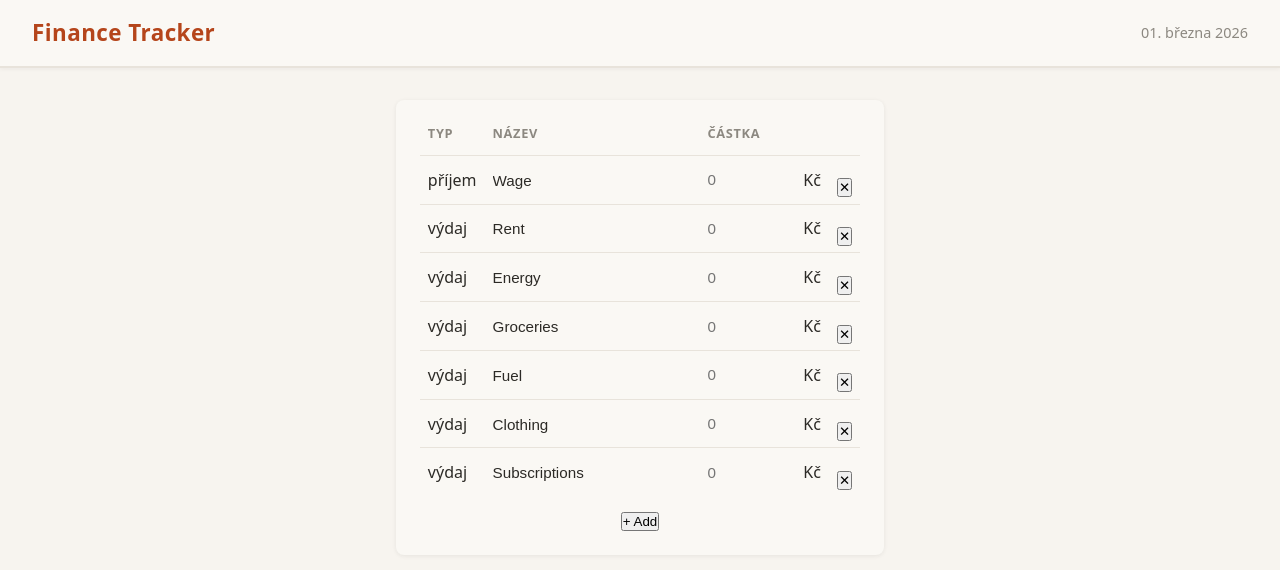
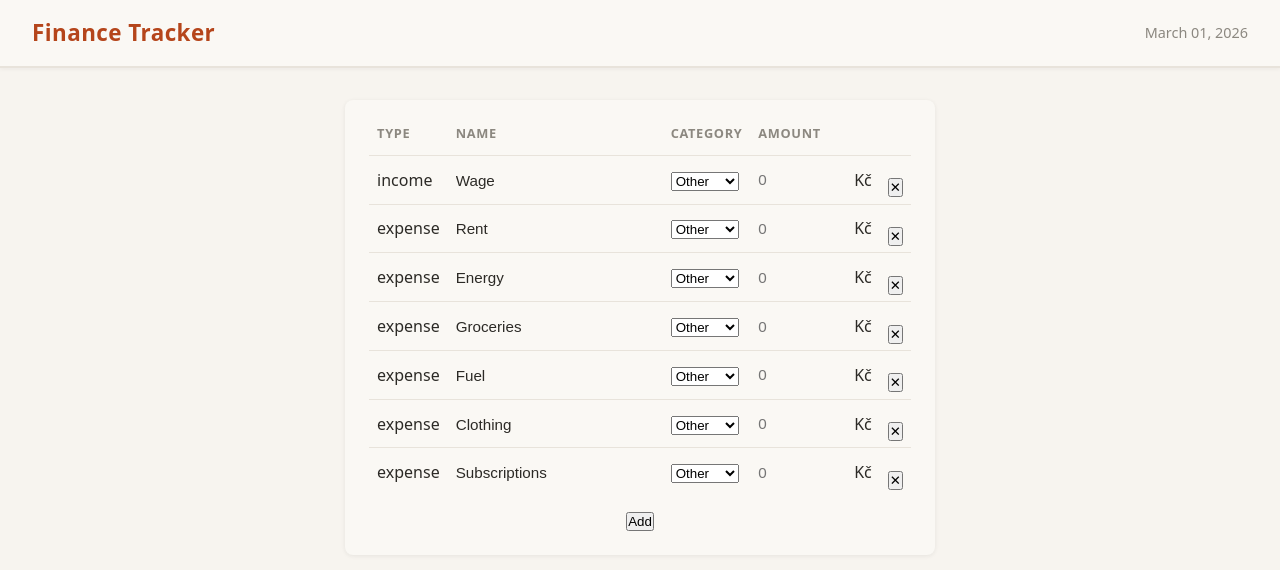
Before and after one commit to ondrej-diepolt/personal-budget-tracker, a React (Vite) app: page / in a window 1280 px wide. Shown: the top 570 px of the page. Built offline with nearby package versions, Linux system fonts and the light colour scheme.

Commit message:
added category, translated everything to English for consistency

```diff
--- a/src/components/Header.jsx
+++ b/src/components/Header.jsx
@@ -1,6 +1,6 @@
 function Header() {
     const now = new Date();
-    const month = now.toLocaleString('cs-CZ', {day : '2-digit',month: 'long', year: 'numeric' })
+    const month = now.toLocaleString('en-US', {day : '2-digit',month: 'long', year: 'numeric' })
 
     return (
         <header>
--- a/src/components/TransactionList.jsx
+++ b/src/components/TransactionList.jsx
@@ -10,9 +10,10 @@ function TransactionList() {
       <table>
         <thead>
           <tr>
-            <th>Typ</th>
-            <th>Název</th>
-            <th>Částka</th>
+            <th>Type</th>
+            <th>Name</th>
+            <th>Category</th>
+            <th>Amount</th>
             <th></th>
           </tr>
         </thead>
@@ -23,7 +24,7 @@ function TransactionList() {
         </tbody>
       </table>
       <button type="button" onClick={addTransaction}>
-        + Add
+        Add
       </button>
     </form>
   )
--- a/src/components/TransactionRow.jsx
+++ b/src/components/TransactionRow.jsx
@@ -1,4 +1,5 @@
 import { useBudget } from '../context/BudgetContext'
+import { CATEGORIES } from '../constants/categories'
 
 function AmountInput({ value, onChange }) {
 
@@ -49,6 +50,16 @@ function TypeToggle({ value, onChange }) {
   )
 }
 
+function CategoryToggle({ value, onChange }) {
+  return (
+    <select value={value} onChange={(e) => onChange(e.target.value)}>
+      {CATEGORIES.map((cat) => (
+        <option key={cat} value={cat}>{cat}</option>
+      ))}
+    </select>
+  )
+}
+
 function TransactionRow({ transaction }) {
   const { updateTransaction, removeTransaction } = useBudget()
 
@@ -67,6 +78,12 @@ function TransactionRow({ transaction }) {
         />
       </td>
       <td>
+        <CategoryToggle
+          value={transaction.category}
+          onChange={(v) => updateTransaction(transaction.id, { category: v })}
+        />
+      </td>
+      <td>
         <AmountInput
           value={transaction.amount}
           onChange={(v) => updateTransaction(transaction.id, { amount: v })}
--- /dev/null
+++ b/src/constants/categories.js
@@ -0,0 +1 @@
+export const CATEGORIES = ["House", "Clothes", "Fun", "Other"];
--- a/src/hooks/useTransactions.js
+++ b/src/hooks/useTransactions.js
@@ -2,13 +2,19 @@ import { useState } from "react";
 
 export function useTransactions() {
   const [transactions, setTransactions] = useState([
-    { id: 1, type: "příjem", name: "Wage", amount: 0 },
-    { id: 2, type: "výdaj", name: "Rent", amount: 0 },
-    { id: 3, type: "výdaj", name: "Energy", amount: 0 },
-    { id: 4, type: "výdaj", name: "Groceries", amount: 0 },
-    { id: 5, type: "výdaj", name: "Fuel", amount: 0 },
-    { id: 6, type: "výdaj", name: "Clothing", amount: 0 },
-    { id: 7, type: "výdaj", name: "Subscriptions", amount: 0 },
+    { id: 1, type: "income", name: "Wage", category: "Other", amount: 0 },
+    { id: 2, type: "expense", name: "Rent", category: "Other", amount: 0 },
+    { id: 3, type: "expense", name: "Energy", category: "Other", amount: 0 },
+    { id: 4, type: "expense", name: "Groceries", category: "Other", amount: 0 },
+    { id: 5, type: "expense", name: "Fuel", category: "Other", amount: 0 },
+    { id: 6, type: "expense", name: "Clothing", category: "Other", amount: 0 },
+    {
+      id: 7,
+      type: "expense",
+      name: "Subscriptions",
+      category: "Other",
+      amount: 0,
+    },
   ]);
 
   function removeTransaction(id) {
@@ -33,6 +39,7 @@ export function useTransactions() {
         id: newId,
         type: "výdaj",
         name: "Nová položka",
+        category: "Other",
         amount: 0,
       },
     ]);
```
